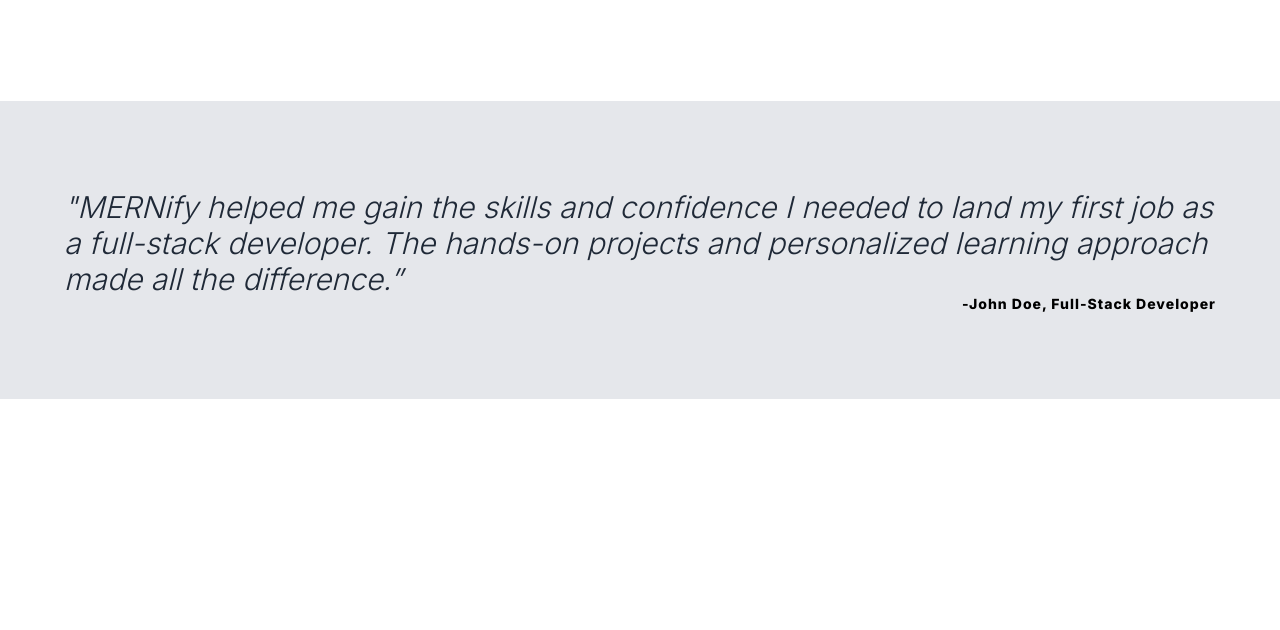
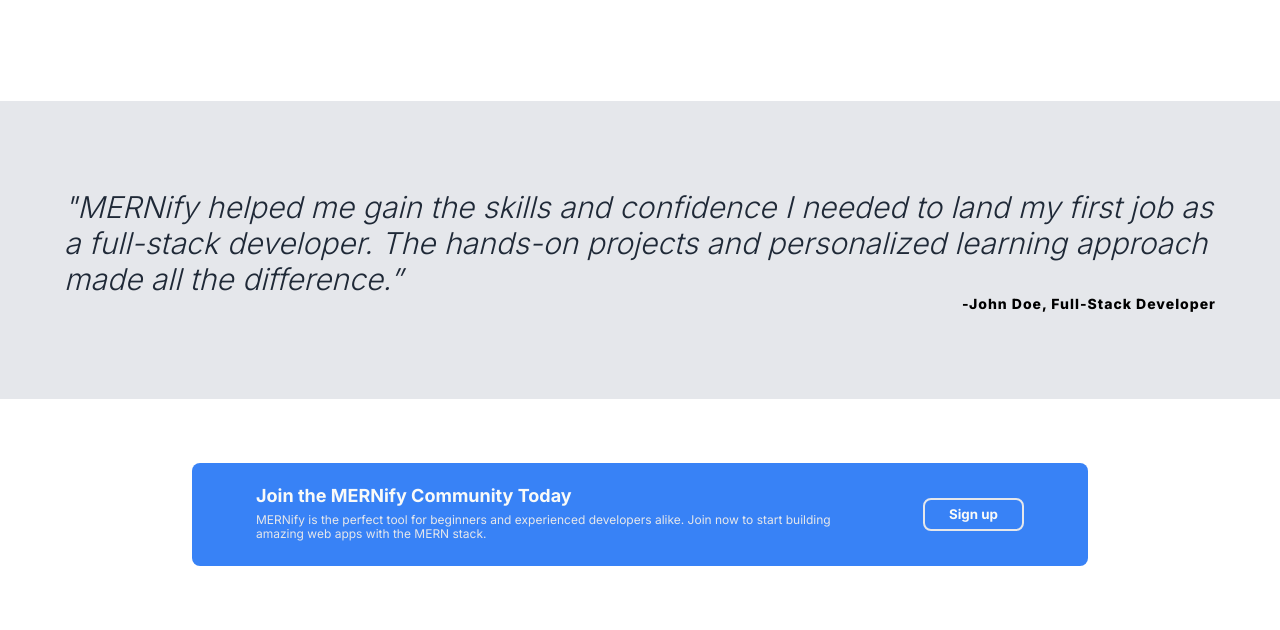
Before and after one commit to AnkitAdhikari/odin-landing-page, a plain HTML site: page index.html in a window 1280 px wide. Shown: the part 799-1429 px from the top of the page. Before the commit the page ends 1198 px from the top, so only its background shows below. Drawn offline with Linux system fonts and the light colour scheme.

Commit message:
add cta section

```diff
--- a/index.html
+++ b/index.html
@@ -92,6 +92,21 @@
           <p class="testimonial-name">-John Doe, Full-Stack Developer</p>
         </div>
       </section>
+      <section class="section-cta">
+        <div class="container cta-box">
+          <div>
+            <h3 class="cta-heading">Join the MERNify Community Today</h3>
+            <p class="cta-discripton">
+              MERNify is the perfect tool for beginners and experienced
+              developers alike. Join now to start building amazing web apps with
+              the MERN stack.
+            </p>
+          </div>
+          <div>
+            <button class="btn btn-cta">Sign up</button>
+          </div>
+        </div>
+      </section>
     </main>
   </body>
 </html>
--- a/style.css
+++ b/style.css
@@ -150,3 +150,32 @@ header {
   font-size: 1.4rem;
   letter-spacing: 0.1rem;
 }
+
+/* cta sectioin */
+.section-cta {
+  padding: 6.4rem 0;
+}
+/* 2 / 4 / 8 / 12 / 16 / 24 / 32 / 48 / 64 / 80 / 96 / 128 */
+.cta-box {
+  display: flex;
+  gap: 8rem;
+  align-items: center;
+  background-color: #3882f6;
+  padding: 2.4rem 6.4rem;
+  border-radius: 0.8rem;
+  max-width: 70%;
+}
+.cta-heading {
+  font-size: 1.8rem;
+  color: #f9faf8;
+  padding-bottom: 0.8rem;
+}
+.cta-discripton {
+  font-size: 1.2rem;
+  color: #e5e7eb;
+  line-height: 1.2;
+}
+.btn-cta {
+  border: 2px solid #e5e7eb;
+  width: 10.1rem;
+}
```
